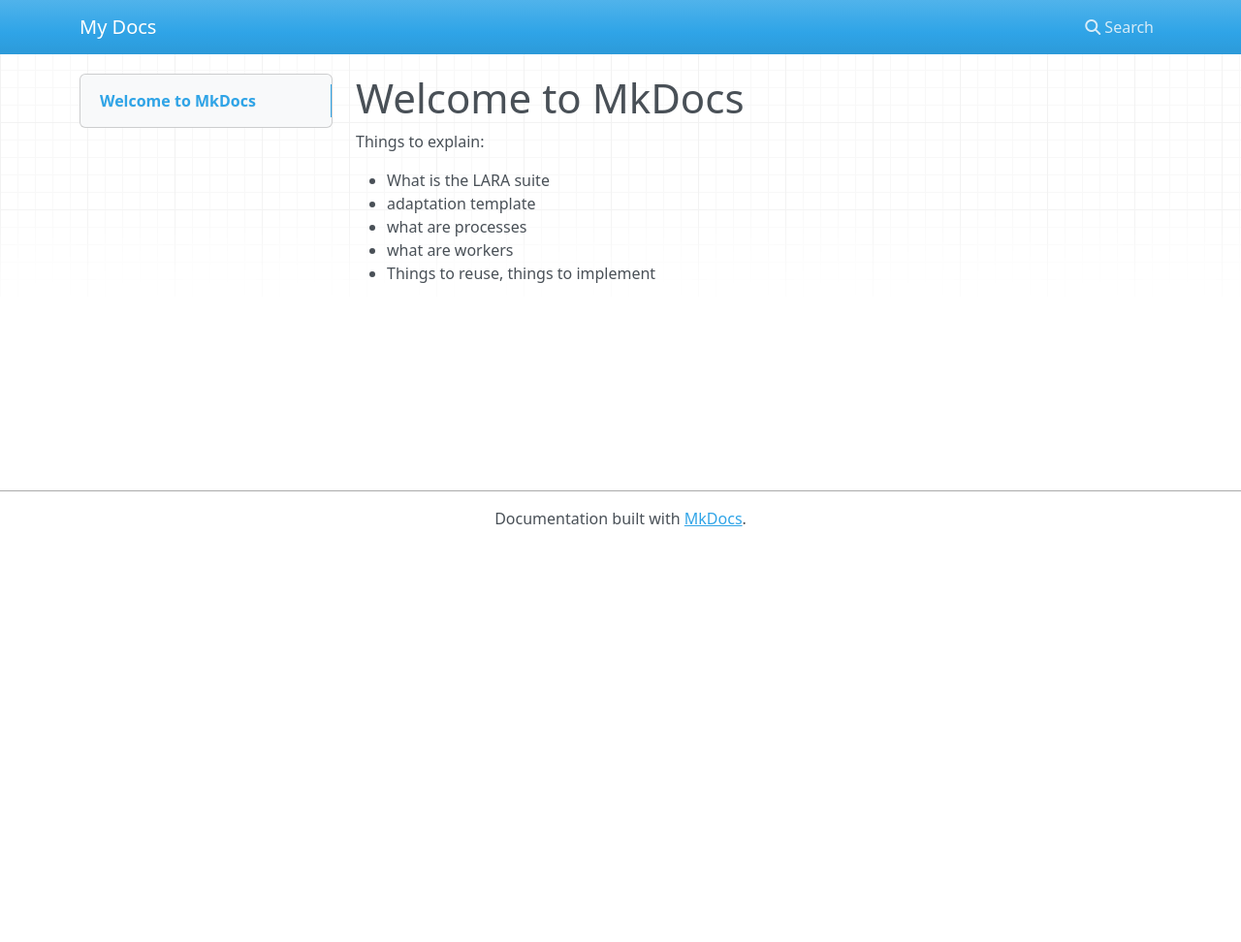
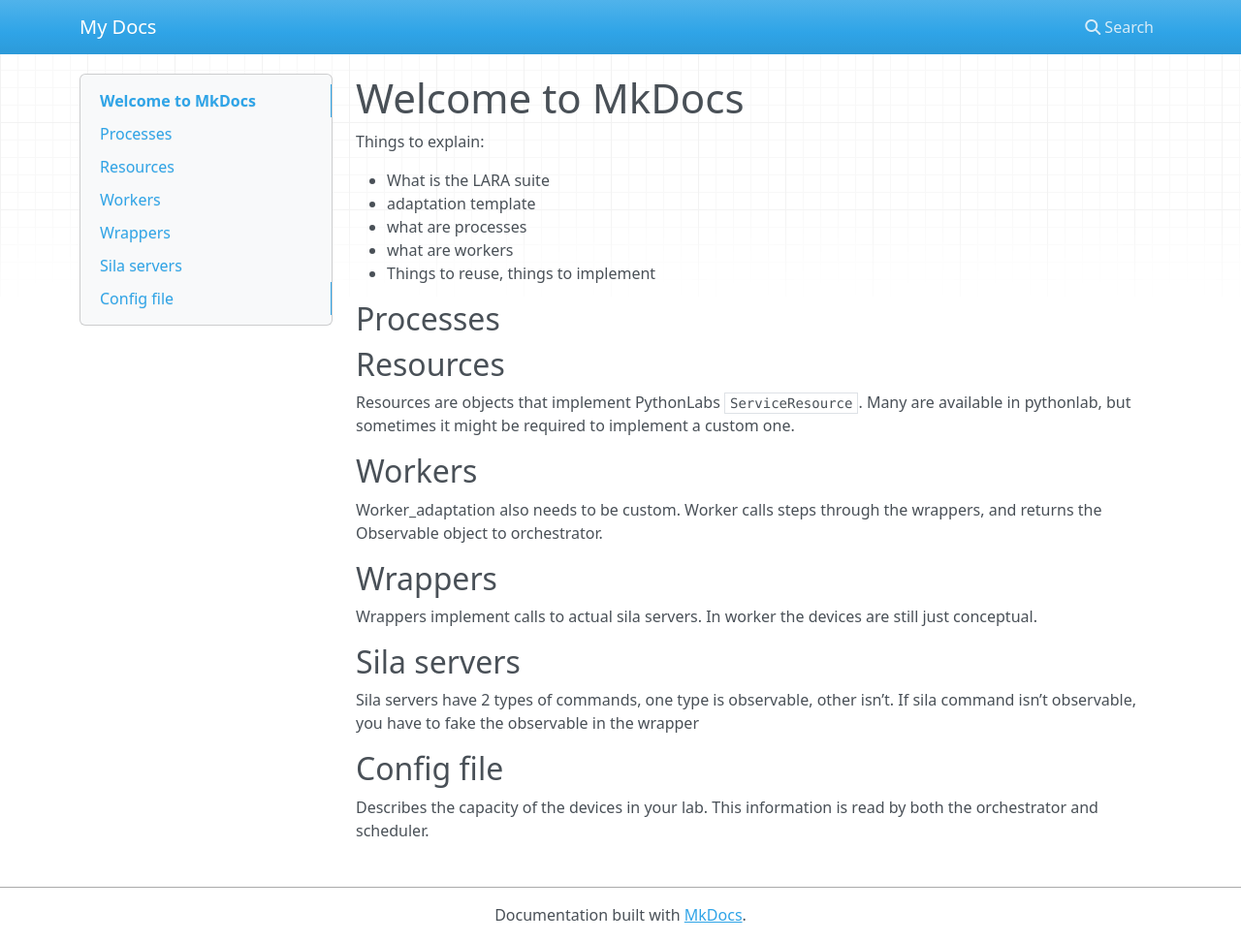
Before and after one commit to OSLA-project/python-lab-automation-tutorial, an MkDocs documentation site: the page built from docs/index.md, in a window 1280 px wide and 972 px high. Shown: the whole window at 97% size. Built offline with MkDocs 1.6.1, drawn with Linux system fonts in a browser that asks for light colours; nearby versions of some CDN libraries.

Commit message:
Added notes

```diff
--- a/docs/index.md
+++ b/docs/index.md
@@ -7,3 +7,21 @@ Things to explain:
 - what are processes
 - what are workers
 - Things to reuse, things to implement
+
+## Processes
+
+## Resources
+Resources are objects that implement PythonLabs `ServiceResource`. Many are available in pythonlab, but sometimes it might be required to implement a custom one.
+
+## Workers
+Worker_adaptation also needs to be custom.
+Worker calls steps through the wrappers, and returns the Observable object to orchestrator.
+
+## Wrappers
+Wrappers implement calls to actual sila servers. In worker the devices are still just conceptual.
+
+## Sila servers
+Sila servers have 2 types of commands, one type is observable, other isn’t. If sila command isn’t observable, you have to fake the observable in the wrapper
+
+## Config file
+Describes the capacity of the devices in your lab. This information is read by both the orchestrator and scheduler.
```
